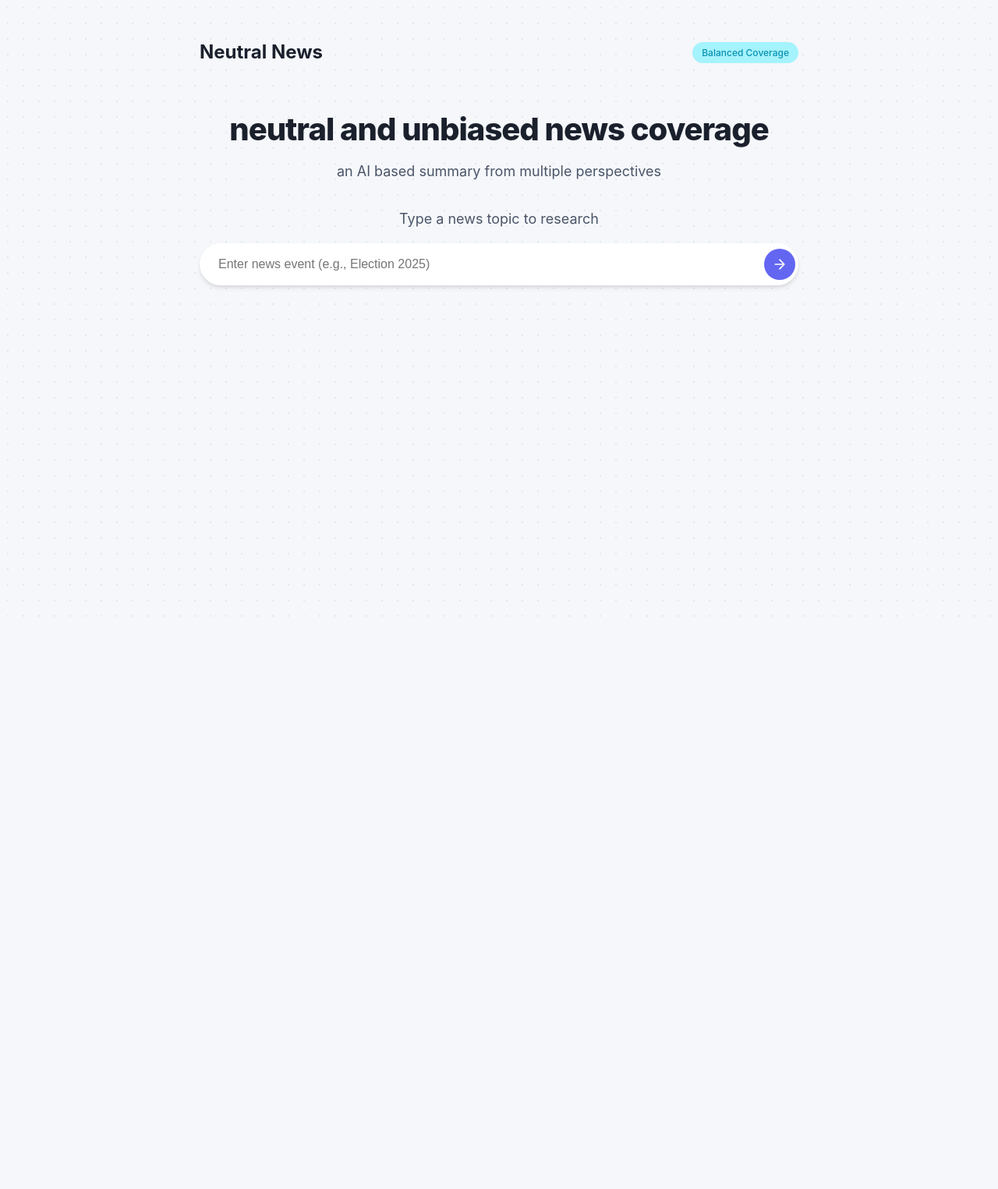
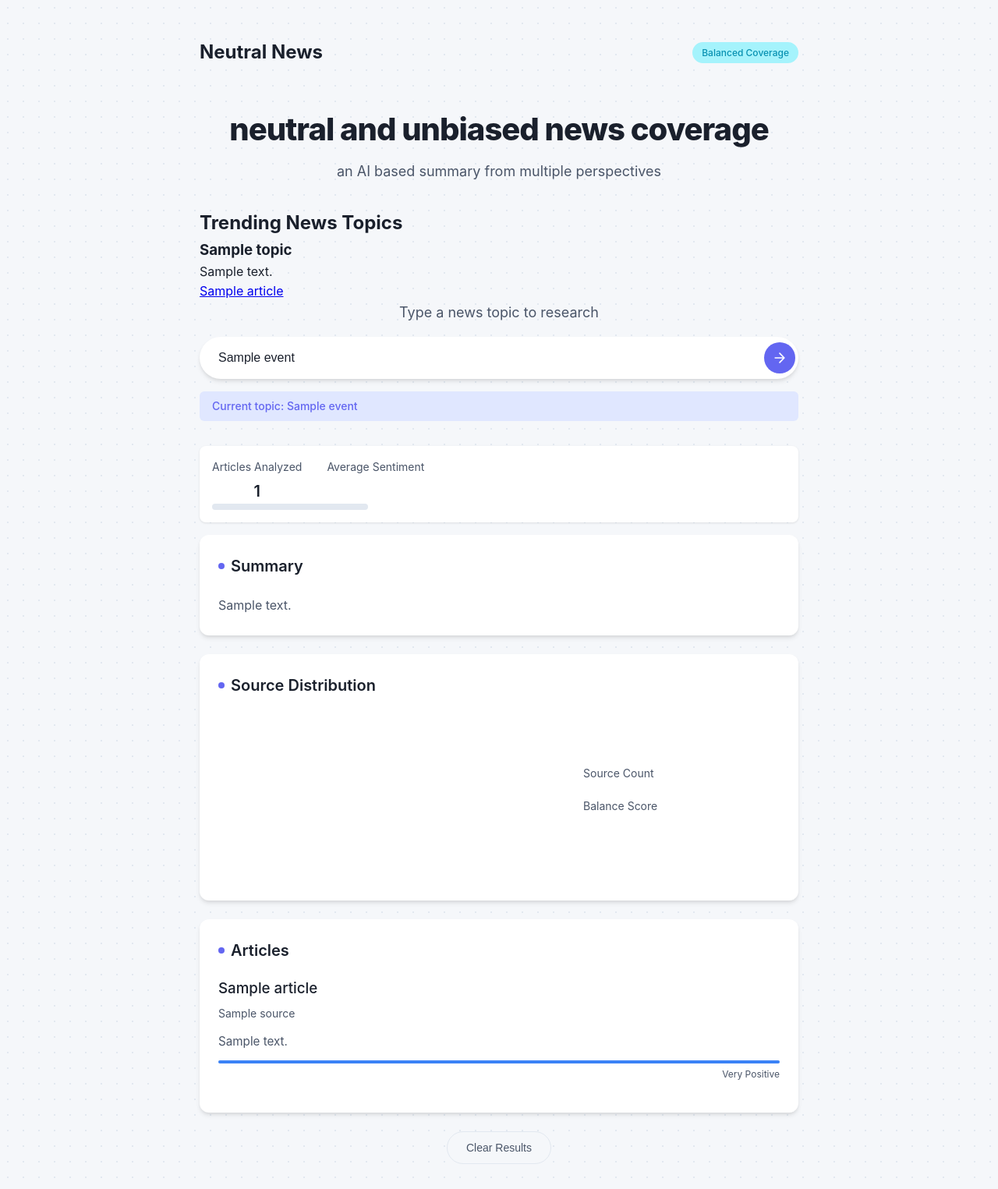
Before and after one commit to MHT-dotcom/neutralnews, a Python web app: template templates/index.html in a window 1280 px wide. Shown: the whole page at 78% size. Before the commit the page ends 791 px from the top, so only its background shows below. Run offline with Jinja, Linux system fonts and the light colour scheme; the template is opened without the code that fills it: most values are stand-ins (such as "Sample title", 1, 10 or a date in 2020); a map, chart or similar area stays blank.

Commit message:
added the homepage

```diff
--- a/templates/index.html
+++ b/templates/index.html
@@ -23,10 +23,28 @@
                 <p>an AI based summary from multiple perspectives</p>
             </div>
 
+            <!-- Trending Topics Section -->
+            <div class="trending-container">
+                <h2 class="trending-title">Trending News Topics</h2>
+                <div class="trending-topics">
+                    {% for topic, data in trending_summaries.items() %}
+                        <div class="trending-card">
+                            <h3>{{ topic }}</h3>
+                            <p class="trending-summary">{{ data.summary }}</p>
+                            <div class="trending-articles">
+                                {% for article in data.articles %}
+                                    <a href="{{ article.url }}" target="_blank" rel="noopener noreferrer" class="trending-article-link">{{ article.title }}</a>
+                                {% endfor %}
+                            </div>
+                        </div>
+                    {% endfor %}
+                </div>
+            </div>
+
             <div class="search-container">
                 <div class="search-prompt">Type a news topic to research</div>
                 <form id="search-form" class="search-form">
-                    <input type="text" name="event" class="search-input" placeholder="Enter news event (e.g., Election 2025)"/>
+                    <input type="text" name="event" class="search-input" placeholder="Enter news event (e.g., Election 2025)" value="{{ event if event else '' }}"/>
                     <button type="submit" class="search-button">
                         <svg class="arrow-icon" viewBox="0 0 24 24" fill="none" xmlns="http://www.w3.org/2000/svg">
                             <path d="M5 12H19M19 12L12 5M19 12L12 19" stroke="currentColor" stroke-width="2" stroke-linecap="round" stroke-linejoin="round"/>
@@ -34,7 +52,7 @@
                     </button>
                 </form>
 
-                <div class="current-topic" style="display: none;"></div>
+                <div class="current-topic" style="display: {% if event %}block{% else %}none{% endif %};">Current topic: {{ event if event else '' }}</div>
             </div>
 
             <div class="pull-indicator">Pull down to refresh</div>
@@ -44,13 +62,13 @@
                 <div>Loading your news...</div>
             </div>
 
-            <div id="results" style="display: none;">
-                <div class="error-message" style="display: none;"></div>
-                <div class="sentiment-summary">
+            <div id="results" style="display: {% if summary or error %}block{% else %}none{% endif %};">
+                <div class="error-message" style="display: {% if error %}block{% else %}none{% endif %};">{{ error }}</div>
+                <div class="sentiment-summary" style="display: {% if summary %}block{% else %}none{% endif %};">
                     <div class="sentiment-stats">
                         <div class="sentiment-stat">
                             <div class="stat-label">Articles Analyzed</div>
-                            <div class="stat-value" id="articles-analyzed"></div>
+                            <div class="stat-value" id="articles-analyzed">{{ articles|length if articles else 0 }}</div>
                         </div>
                         <div class="sentiment-stat">
                             <div class="stat-label">Average Sentiment</div>
@@ -64,15 +82,15 @@
                     </div>
                 </div>
 
-                <div class="content-card summary-card" style="display: none;">
+                <div class="content-card summary-card" style="display: {% if summary %}block{% else %}none{% endif %};">
                     <div class="card-title">
                         <span class="card-title-dot"></span> Summary
                     </div>
-                    <div class="summary-content"></div>
+                    <div class="summary-content">{{ summary if summary else '' }}</div>
                 </div>
 
                 <!-- Source Transparency Dashboard -->
-                <div class="content-card source-dashboard" style="display: none;">
+                <div class="content-card source-dashboard" style="display: {% if summary %}block{% else %}none{% endif %};">
                     <div class="card-title">
                         <span class="card-title-dot"></span> Source Distribution
                     </div>
@@ -94,13 +112,41 @@
                     <div class="source-legend" id="source-legend"></div>
                 </div>
 
-                <div class="content-card articles-card" style="display: none;">
+                <div class="content-card articles-card" style="display: {% if summary %}block{% else %}none{% endif %};">
                     <div class="card-title">
                         <span class="card-title-dot"></span> Articles
                     </div>
-                    <div class="article-list"></div>
+                    <div class="article-list">
+                        {% if articles %}
+                            {% for article in articles %}
+                                <div class="article-card">
+                                    <h3 class="article-title">
+                                        <a href="{{ article.url }}" target="_blank" rel="noopener noreferrer" class="article-link">{{ article.title }}</a>
+                                    </h3>
+                                    <div class="article-meta">
+                                        <span class="source">{{ article.source }}</span>
+                                    </div>
+                                    <p class="article-content">{{ article.content }}</p>
+                                    <div class="sentiment-bar">
+                                        <div class="sentiment-indicator" style="
+                                            width: {{ (20 + (article.sentiment_score|abs * 80)) }}%;
+                                            background-color: {{ '#e53e3e' if article.sentiment_score < 0 else '#3b82f6' if article.sentiment_score > 0 else '#e2e8f0' }};
+                                        "></div>
+                                    </div>
+                                    <div class="sentiment-label">
+                                        {% if article.sentiment_score|abs < 0.2 %}Neutral
+                                        {% elif article.sentiment_score < -0.6 %}Very Negative
+                                        {% elif article.sentiment_score < -0.2 %}Somewhat Negative
+                                        {% elif article.sentiment_score > 0.6 %}Very Positive
+                                        {% elif article.sentiment_score > 0.2 %}Somewhat Positive
+                                        {% else %}Neutral{% endif %}
+                                    </div>
+                                </div>
+                            {% endfor %}
+                        {% endif %}
+                    </div>
                 </div>
-                <button class="clear-button" style="display: none;">Clear Results</button>
+                <button class="clear-button" style="display: {% if summary %}block{% else %}none{% endif %};">Clear Results</button>
             </div>
         </div>
 
```
